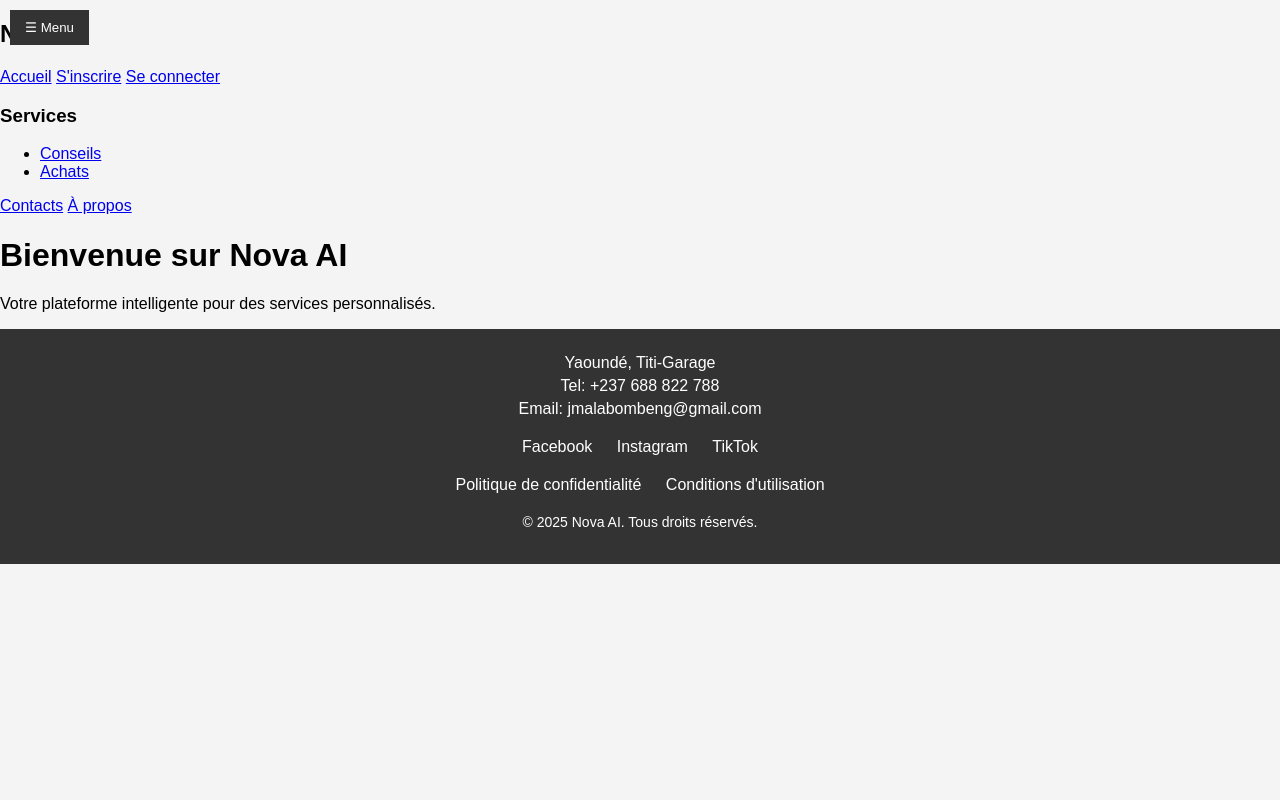
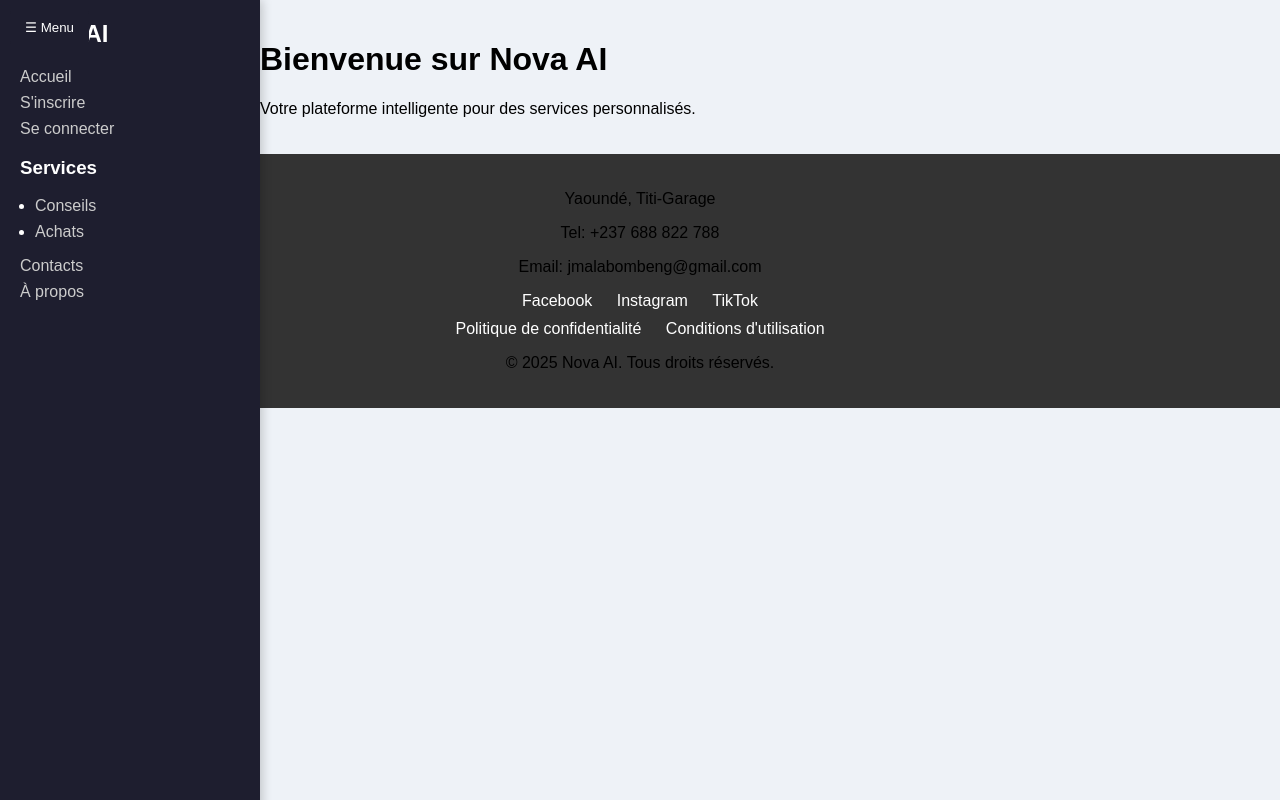
Before and after one commit to Bravo-John/Projet_Git_Sn, a plain HTML site: page index.html in a window 1280 px wide. Drawn offline with Linux system fonts and the light colour scheme.

Commit message:
Update style.css

```diff
--- a/style.css
+++ b/style.css
@@ -1,58 +1,83 @@
-body{
-    font-family: Arial, Sans-serif;
-    margin: 0;
-    padding: 0;
-    background-color: #f4f4f4;
+body {
+  font-family: Arial, sans-serif;
+  margin: 0;
+  padding: 0;
+  background-color: #eef2f7;
 }
-footer{
-    color:white;
-    background-color: #333;
-    padding: 20px;
-    text-align: center;
+
+.sidebar {
+  position: fixed;
+  top: 0;
+  left: 0;
+  width: 220px;
+  height: 100vh;
+  background-color: #1e1e2f;
+  padding: 20px;
+  box-shadow: 2px 0 10px rgba(0,0,0,0.2);
+  color: white;
+  transition: transform 0.3s ease;
 }
-.other{
-    margin-bottom: 20px;
+
+.sidebar h2 {
+  margin-top: 0;
+  color: #fff;
+  margin-bottom: 20px;
 }
-.other p{
-    margin: 5px 0;
+
+.sidebar a {
+  display: block;
+  color: #ccc;
+  text-decoration: none;
+  margin: 8px 0;
 }
-.Media{
-    margin-bottom: 10px;
+
+.sidebar a:hover {
+  color: #4fd1c5;
 }
-.Media a{
-    color: #fff;
-    margin: 0 10px;
-    text-decoration: none;
-}
-.liens{
-    margin: 20px 0;
-}
-.liens a{
-    color: #fff;
-    margin: 0 10px;
-    text-decoration: none;
-}
-.bottom{
-    font-size: 14px;
-}
-.sidebar {
-  transition: transform 0.3s ease;
-  transform: translateX(0);
-  /* Autres styles déjà présents */
+
+.sidebar ul {
+  padding-left: 15px;
 }
 
 .sidebar.active {
-  transform: translateX(-250px); /* cache la sidebar en la décalant à gauche */
+  transform: translateX(-100%);
 }
 
 #toggleSidebar {
   position: fixed;
   top: 10px;
   left: 10px;
-  background-color: #333;
+  background-color: #1e1e2f;
   color: white;
   border: none;
   padding: 10px 15px;
   cursor: pointer;
   z-index: 1000;
+  border-radius: 4px;
 }
+
+.content {
+  margin-left: 240px;
+  padding: 20px;
+}
+
+footer {
+  color: white;
+    background-color: #333;
+  padding: 20px;
+  text-align: center;
+}
+
+footer a {
+  color: #fff;
+  text-decoration: none;
+  margin: 0 10px;
+}
+
+footer a:hover {
+  text-decoration: underline;
+}
+
+.other, .Media, .liens, .bottom {
+  margin-bottom: 10px;
+}
```
